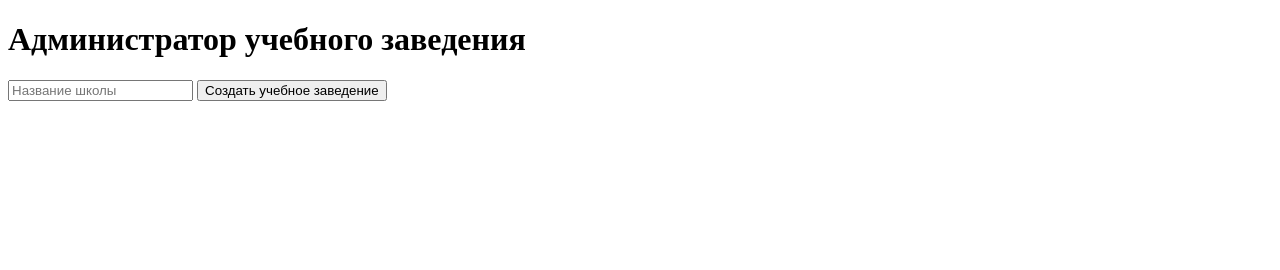
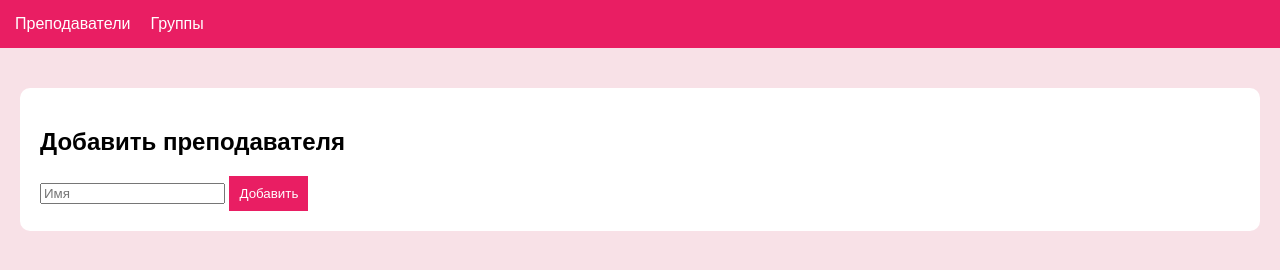
Before and after one commit to r4spb3rry-hub/frontend, a website: page admin-dashboard.html in a window 1280 px wide. Drawn offline with Linux system fonts and the light colour scheme.

Commit message:
Update admin-dashboard.html

```diff
--- a/admin-dashboard.html
+++ b/admin-dashboard.html
@@ -1,30 +1,78 @@
 <!DOCTYPE html>
 <html>
+<head>
+<style>
+body {margin:0;font-family:Arial;background:#f8e1e7;}
+.nav {background:#e91e63;padding:15px;color:white;display:flex;gap:20px;}
+.container {padding:20px;}
+.box {background:white;padding:20px;border-radius:10px;margin-top:20px;}
+button {background:#e91e63;color:white;border:none;padding:10px;}
+</style>
+</head>
+
 <body>
 
-<h1>Администратор учебного заведения</h1>
+<div class="nav">
+  <div onclick="show('teachers')">Преподаватели</div>
+  <div onclick="show('groups')">Группы</div>
+</div>
 
-<input id="schoolName" placeholder="Название школы">
-<button onclick="createSchool()">Создать учебное заведение</button>
+<div class="container">
 
-<p id="schoolId"></p>
+<div id="teachers" class="box">
+  <h2>Добавить преподавателя</h2>
+
+  <input id="name" placeholder="Имя">
+  <button onclick="addTeacher()">Добавить</button>
+
+  <div id="teachersList"></div>
+</div>
+
+<div id="groups" class="box" style="display:none">
+  <h2>Группы</h2>
+
+  <input id="groupName" placeholder="Название группы">
+  <button onclick="createGroup()">Создать</button>
+
+  <div id="groupsList"></div>
+</div>
+
+</div>
 
 <script>
-const API = "https://eduflow-92s4.onrender.com";
+const API="https://eduflow-92s4.onrender.com";
 
-async function createSchool() {
-  let name = document.getElementById("schoolName").value;
+function show(p){
+  teachers.style.display="none";
+  groups.style.display="none";
+  document.getElementById(p).style.display="block";
+}
 
-  let res = await fetch(API + "/create-school", {
-    method: "POST",
-    headers: {"Content-Type": "application/json"},
-    body: JSON.stringify({ name })
+async function addTeacher(){
+  let res = await fetch(API+"/add-teacher",{
+    method:"POST",
+    headers:{"Content-Type":"application/json"},
+    body:JSON.stringify({
+      name:name.value,
+      schoolId:localStorage.getItem("schoolId")
+    })
   });
 
   let data = await res.json();
+  alert("Логин: "+data.login+" Пароль: "+data.password);
+}
 
-  document.getElementById("schoolId").innerText =
-    "ID школы: " + data.schoolId;
+async function createGroup(){
+  await fetch(API+"/create-group",{
+    method:"POST",
+    headers:{"Content-Type":"application/json"},
+    body:JSON.stringify({
+      name:groupName.value,
+      schoolId:localStorage.getItem("schoolId")
+    })
+  });
+
+  alert("Создано");
 }
 </script>
 
```
